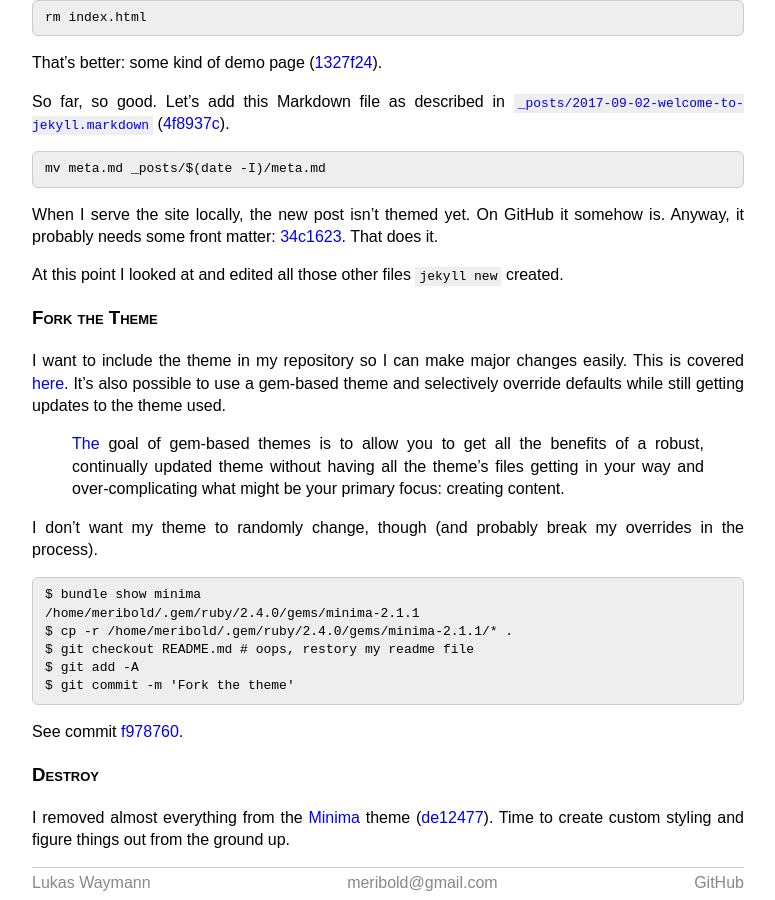
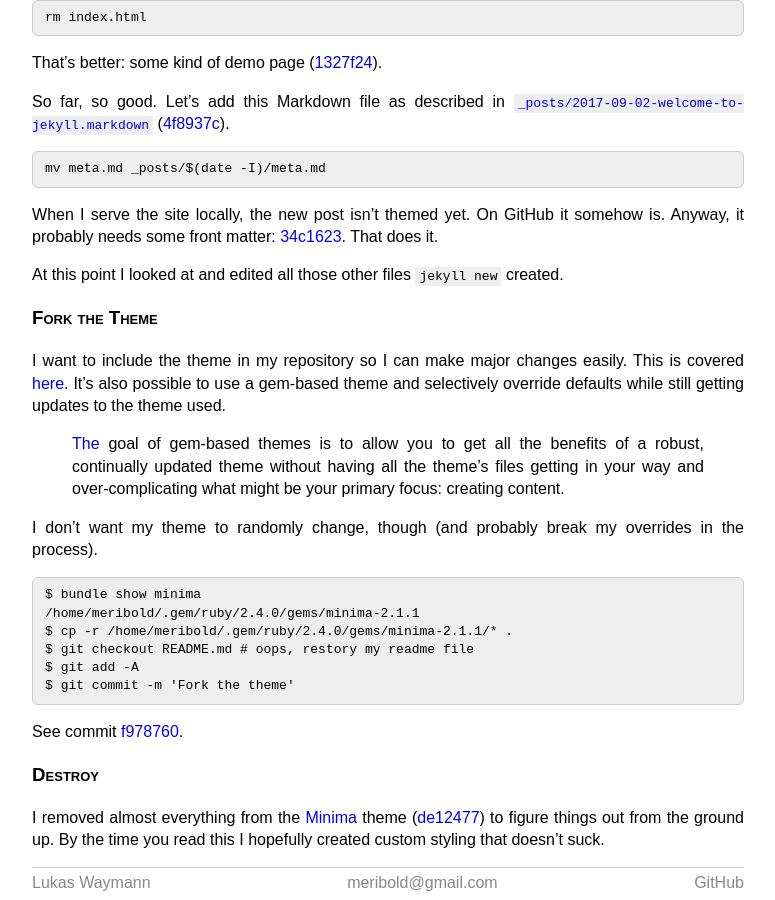
Before and after one commit to meribold/meribold.org, a Jekyll site: the page built from _posts/2017-09-02-meta.md, in a window 1280 px wide and 900 px high, scrolled down 1383 px. Shown: the whole window, without its empty margins (252-1027 px from the left). Built offline with Jekyll 4.4.1, drawn with Linux system fonts in a browser that asks for light colours.

Commit message:
Update meta post

```diff
--- a/_posts/2017-09-02-meta.md
+++ b/_posts/2017-09-02-meta.md
@@ -107,8 +107,9 @@ See commit [f978760][].
 
 ### Destroy
 
-I removed almost everything from the [Minima][minima] theme ([de12477][]).  Time to create
-custom styling and figure things out from the ground up.
+I removed almost everything from the [Minima][minima] theme ([de12477][]) to figure things
+out from the ground up.  By the time you read this I hopefully created custom styling that
+doesn't suck.
 
 [GitHub Pages]: https://pages.github.com
 [Jekyll]: https://en.wikipedia.org/wiki/Jekyll_(software)
```
